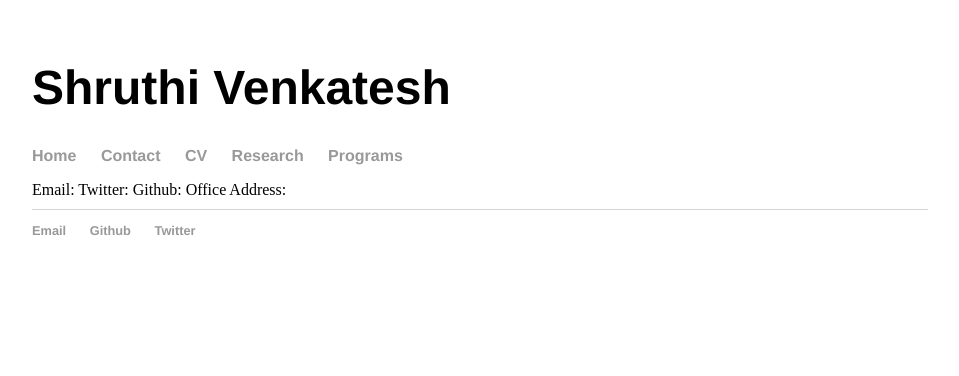
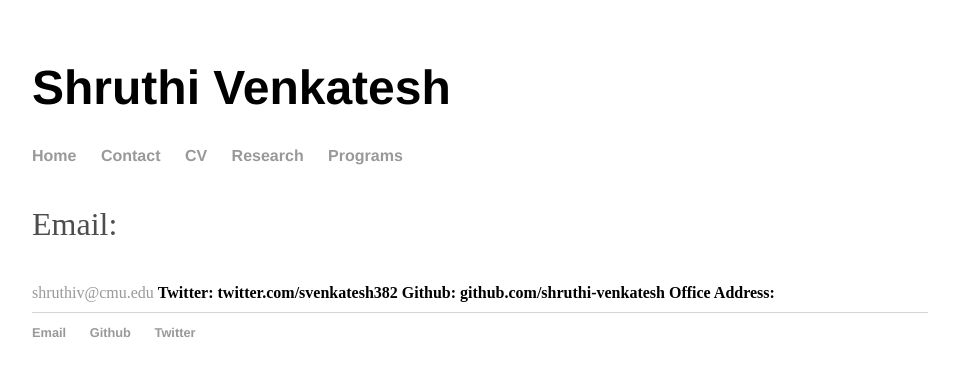
Before and after one commit to shruthi-venkatesh/shruthi-venkatesh.github.io, a Jekyll site: the page built from contact/index.html, in a window 1280 px wide. Shown: the top 376 px of the page, without its empty margins (160-1119 px from the left). Built offline with Jekyll 4.4.1, drawn with Linux system fonts in a browser that asks for light colours.

Commit message:
Update index.html

```diff
--- a/contact/index.html
+++ b/contact/index.html
@@ -3,8 +3,11 @@ layout: default
 title: Shruthi Venkatesh
 ---
 <div class="blurb">
-Email:
-Twitter:
-Github:
-Office Address:
+  <p> Email: </p> <a href="mailto:shruthiv@cmu.edu"> shruthiv@cmu.edu </a> <b>
+
+Twitter: twitter.com/svenkatesh382 <b>
+
+Github: github.com/shruthi-venkatesh <b>
+
+Office Address: <b>
 </div><!-- /.blurb -->
```
